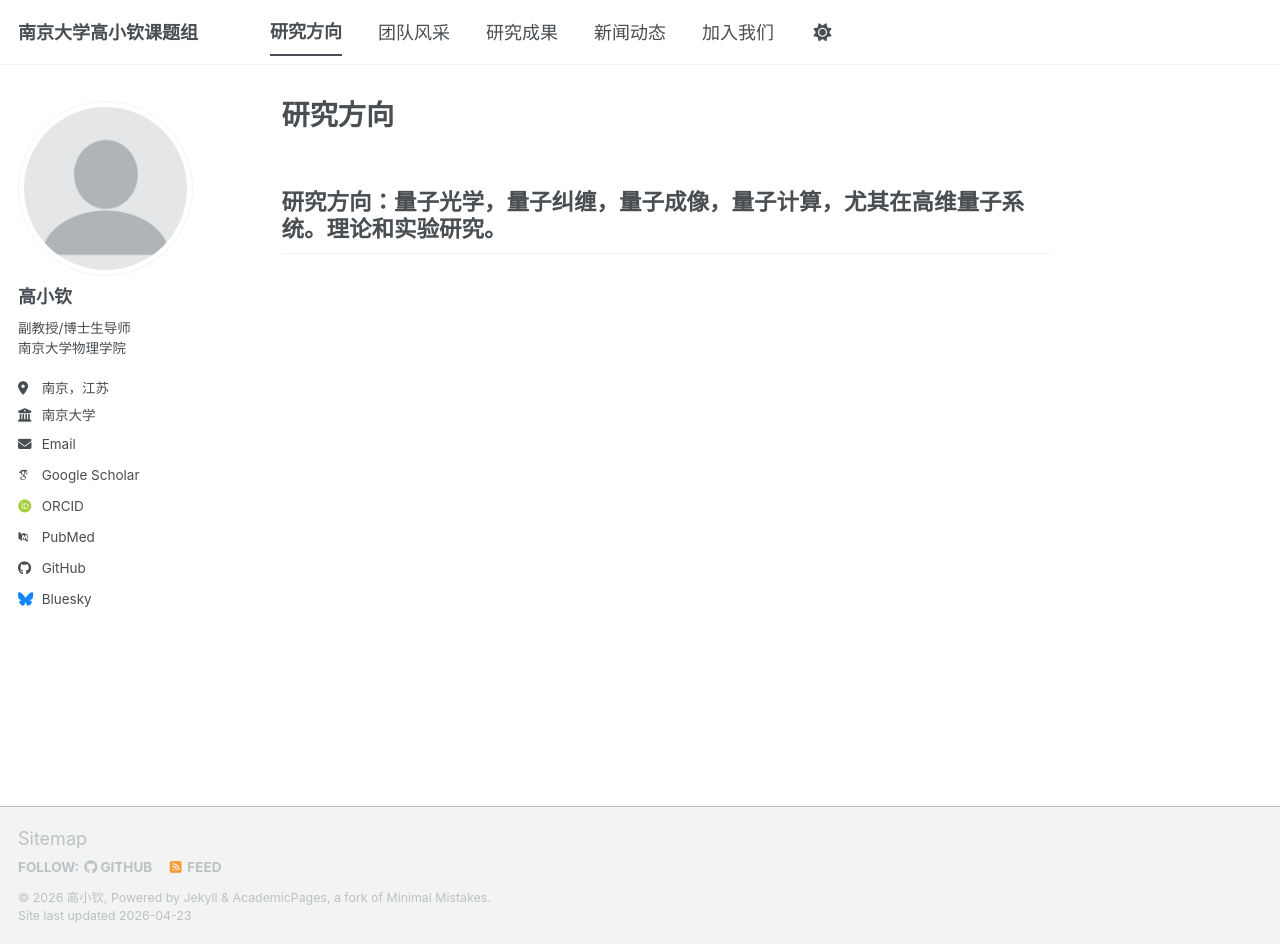
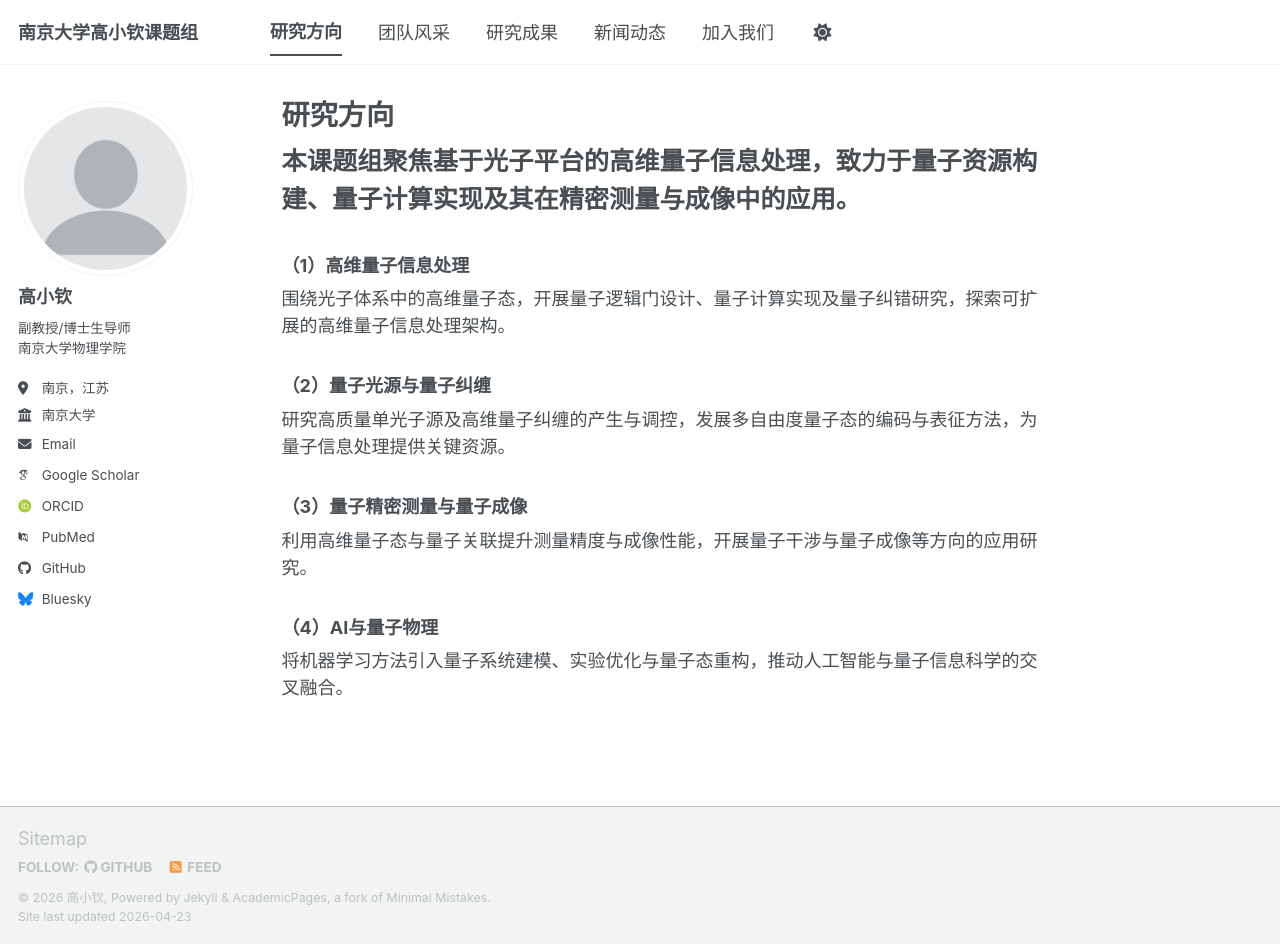
Before and after one commit to zhuxi1020999-collab/nju_lab.github.io, a Jekyll site: the page built from _pages/research.md, in a window 1280 px wide and 944 px high. Built offline with Jekyll 4.4.1, drawn with Linux system fonts in a browser that asks for light colours; some web fonts are replaced; a script bundle is joined from its source files by our own code; library files that are not in the unit come from our copies.

Commit message:
Update research.md

```diff
--- a/_pages/research.md
+++ b/_pages/research.md
@@ -4,4 +4,20 @@ permalink: /research/
 layout: single
 ---
 
-## 研究方向：量子光学，量子纠缠，量子成像，量子计算，尤其在高维量子系统。理论和实验研究。
+<p style="font-size: 1.4em; font-weight: bold;">本课题组聚焦基于光子平台的高维量子信息处理，致力于量子资源构建、量子计算实现及其在精密测量与成像中的应用。</p>
+
+### <strong>（1）高维量子信息处理</strong>
+
+围绕光子体系中的高维量子态，开展量子逻辑门设计、量子计算实现及量子纠错研究，探索可扩展的高维量子信息处理架构。
+
+### <strong>（2）量子光源与量子纠缠</strong>
+
+研究高质量单光子源及高维量子纠缠的产生与调控，发展多自由度量子态的编码与表征方法，为量子信息处理提供关键资源。
+
+### <strong>（3）量子精密测量与量子成像</strong>
+
+利用高维量子态与量子关联提升测量精度与成像性能，开展量子干涉与量子成像等方向的应用研究。
+
+### <strong>（4）AI与量子物理</strong>
+
+将机器学习方法引入量子系统建模、实验优化与量子态重构，推动人工智能与量子信息科学的交叉融合。
```
